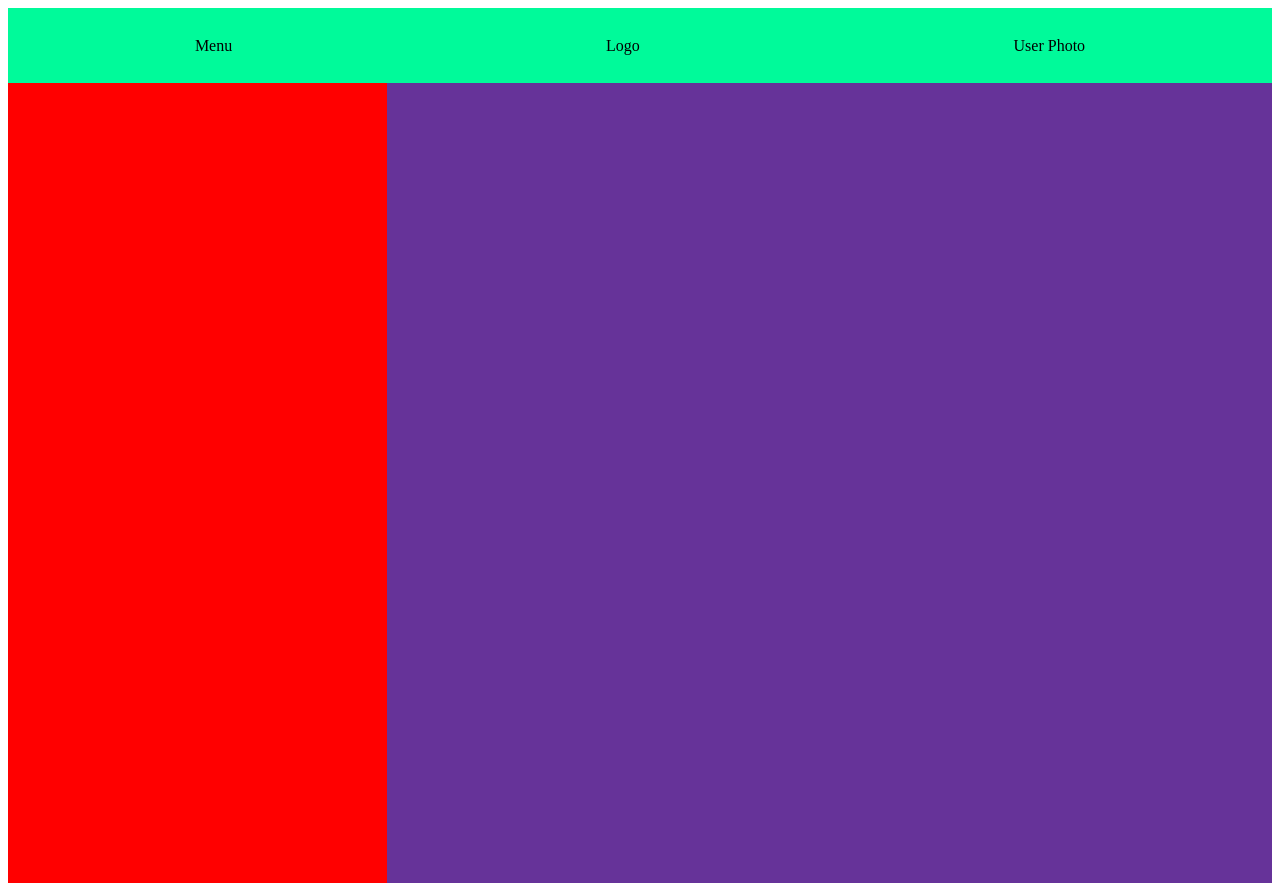
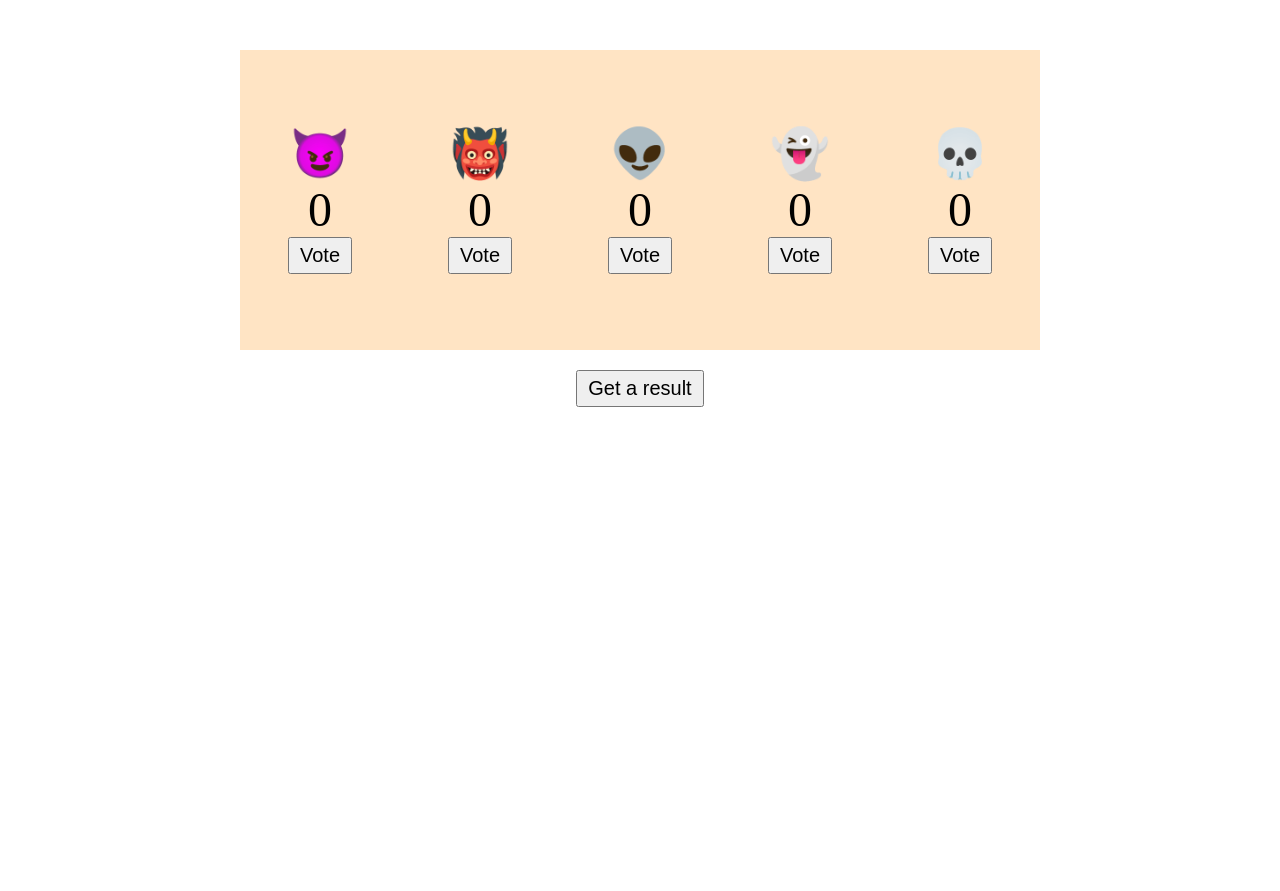
Before and after one commit to Kh1merA/react-app, a React (Create React App) app: page / in a window 1280 px wide. After the commit the page ends 800 px from the top, so only its background shows below. Built offline with nearby package versions, Linux system fonts and the light colour scheme.

Commit message:
complete smile-app

```diff
--- a/src/App.js
+++ b/src/App.js
@@ -1,16 +1,11 @@
-import Header from "./components/Header/Header";
-import SideBar from "./components/SideBar/SideBar";
-import MainContainer from "./components/MainContainer/MainContainer";
 import './lib/app.css'
+
+import Election from './components/Election/Election';
 
 function App() {
   return (
-    <div>
-      <Header/>
-      <div className='mainPart'>
-          <SideBar/>
-          <MainContainer/>
-      </div>
+    <div className='wrapper'>
+      <Election />
     </div>
   );
 }
--- /dev/null
+++ b/src/components/Election/Election.js
@@ -0,0 +1,99 @@
+import React from 'react';
+
+import SmilesContainer from '../SmilesContainer/SmilesContainer';
+
+import './election.css';
+
+class Election extends React.Component {
+    constructor(props) {
+        super(props);
+
+        this.state = {
+            bestSmile: [],
+            smiles: [
+                {
+                    id: 1,
+                    smile: '😈',
+                    counter: 0
+                },
+                {
+                    id: 2,
+                    smile: '👹',
+                    counter: 0
+                },
+                {
+                    id: 3,
+                    smile: '👽',
+                    counter: 0
+                },
+                {
+                    id: 4,
+                    smile: '👻',
+                    counter: 0
+                },
+                {
+                    id: 5,
+                    smile: '💀',
+                    counter: 0
+                }
+            ]
+        }
+        this.vote = this.vote.bind(this);
+    }
+
+    vote(smileID){
+        this.setState({
+           smiles: this.state.smiles.map((smile) => {
+               if (smile.id === smileID) {
+                   return { ...smile, counter: smile.counter + 1 };
+               }
+               return smile;
+           })
+        });
+    }
+
+    getResult(){
+        //It is possible to have many winners
+        let winner = [this.state.smiles[0]];
+        this.state.smiles.forEach(item => {
+            if(item.counter > winner[0].counter){
+                winner = [];
+                winner.push(item);
+            }
+            else if(item.counter >= winner[0].counter && item.id !== winner[0].id){
+                winner.push(item);
+            }
+        })
+        this.setState({
+            bestSmile: winner
+        });
+    }
+
+    render() {
+        return (
+            <div className='container'>
+                <SmilesContainer
+                    smiles = {this.state.smiles}
+                    voteFunc = {this.vote}
+                />
+                <button className='result-button' onClick={() => this.getResult()}>Get a result</button>
+                {this.state.bestSmile.length !== 0 && (
+                    <div className='winner-container'>
+                        <p className='smile-style'>Winners</p>
+                        <div>
+                            {
+                                this.state.bestSmile.map(item => {
+                                    return(
+                                        <span className='smile-style'>{item.smile}</span>)
+                                })
+                            }
+                        </div>
+                    </div>
+                )}
+            </div>
+
+        )
+    }
+}
+
+export default Election;
--- /dev/null
+++ b/src/components/Election/election.css
@@ -0,0 +1,17 @@
+.result-button{
+    font-size: 20px;
+    padding: 5px 10px;
+    margin-top: 20px;
+}
+
+.container{
+    display: flex;
+    flex-direction: column;
+    align-items: center;
+}
+.winner-container{
+    margin-top: 20px;
+    display: flex;
+    flex-direction: column;
+    align-items: center;
+}
--- a/src/components/Header/Header.js
+++ /dev/null
@@ -1,13 +0,0 @@
-import './header.css';
-
-function Header(){
-    return  (
-        <header className='header'>
-            <span>Menu</span>
-            <span>Logo</span>
-            <span>User Photo</span>
-        </header>
-    );
-}
-
-export default Header;
--- a/src/components/Header/header.css
+++ /dev/null
@@ -1,10 +0,0 @@
-.header{
-    width: 100%;
-    height: 75px;
-
-    background: mediumspringgreen;
-
-    display: flex;
-    justify-content: space-around;
-    align-items: center;
-}
--- a/src/components/MainContainer/MainContainer.js
+++ /dev/null
@@ -1,10 +0,0 @@
-import './mainContainer.css';
-
-function MainContainer(){
-    return  (
-        <div className='main'>
-        </div>
-    );
-}
-
-export default MainContainer;
--- a/src/components/MainContainer/mainContainer.css
+++ /dev/null
@@ -1,6 +0,0 @@
-.main{
-    width: 70%;
-    height: 100vh;
-
-    background-color: rebeccapurple;
-}
--- a/src/components/SideBar/SideBar.js
+++ /dev/null
@@ -1,10 +0,0 @@
-import './sideBar.css';
-
-function SideBar(){
-    return  (
-        <div className='bar'>
-        </div>
-    );
-}
-
-export default SideBar;
--- a/src/components/SideBar/sideBar.css
+++ /dev/null
@@ -1,6 +0,0 @@
-.bar{
-    width: 30%;
-    height: 100vh;
-
-    background-color: red;
-}
--- /dev/null
+++ b/src/components/SmilesContainer/SmilesContainer.js
@@ -0,0 +1,33 @@
+import React from 'react';
+
+import './smiles-container.css';
+
+class SmilesContainer extends React.Component {
+    constructor(props) {
+        super(props);
+    }
+
+    render() {
+        const {smiles, voteFunc} = this.props;
+
+        return (
+            <div className='smile-block'>
+                {
+                    smiles.map(item => {
+                                return (
+                                    <div className='block' key={item.id}>
+                                        <span className='smile-style'>{item.smile}</span>
+                                        <span className='smile-style'>{item.counter}</span>
+                                        <button className='vote-button' onClick={() => voteFunc(item.id)}>Vote</button>
+                                    </div>
+
+                                );
+                            }
+                        )
+                }
+            </div>
+        )
+    }
+}
+
+export default SmilesContainer;
--- /dev/null
+++ b/src/components/SmilesContainer/smiles-container.css
@@ -0,0 +1,25 @@
+.smile-block{
+    width: 800px;
+    height: 300px;
+
+    background: bisque;
+
+    display: flex;
+    justify-content: space-around;
+}
+
+.block{
+    display: flex;
+    flex-direction: column;
+    justify-content: center;
+    align-items: center;
+}
+
+.smile-style{
+    font-size: 48px;
+}
+
+.vote-button{
+    font-size: 20px;
+    padding: 5px 10px;
+}
--- a/src/lib/app.css
+++ b/src/lib/app.css
@@ -1,3 +1,13 @@
-.mainPart{
+*{
+    margin: 0;
+    padding: 0;
+    box-sizing: border-box;
+}
+
+.wrapper{
     display: flex;
+    justify-content: center;
+    align-items: center;
+    align-content: center;
+    margin-top: 50px;
 }
```
